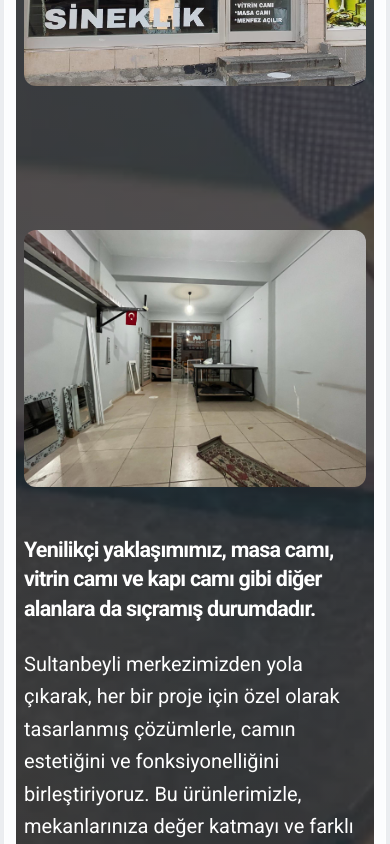
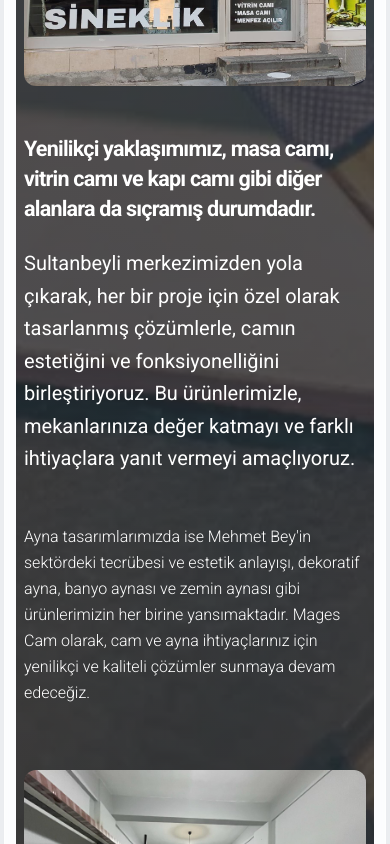
Before and after one commit to akifkemalaksu/magescam-project, a Vue app: page /hakkimizda in a window 390 px wide. Shown: the part 1320-2164 px from the top of the page. Built offline with nearby package versions, Linux system fonts and the light colour scheme; no server answers; what @fawmi/vue-google-maps would draw is missing.

Commit message:
hakkimizda mobil: text-image-text-image siralamasi

```diff
--- a/src/views/AboutUs/AboutUsView.vue
+++ b/src/views/AboutUs/AboutUsView.vue
@@ -64,9 +64,9 @@ onUnmounted(() => {
               />
             </div>
 
-            <div class="w-100 my-5"></div>
+            <div class="w-100 my-5 d-none d-md-block"></div>
 
-            <div class="col-sm-12 col-md-6 mt-5 text-center">
+            <div class="col-sm-12 col-md-6 mt-5 text-center order-4 order-md-1">
               <img
               class="border-radius-xl"
               :src="insideDukkan"
@@ -75,7 +75,7 @@ onUnmounted(() => {
               alt="Mages cam içeriden görünüm"
               />
             </div>
-            <div class="col-sm-12 col-md-6 mt-5">
+            <div class="col-sm-12 col-md-6 mt-5 order-3 order-md-2">
               <h4 class="text-white">Yenilikçi yaklaşımımız, masa camı, vitrin camı ve kapı camı gibi diğer alanlara da sıçramış durumdadır.</h4>
               <p class="text-white mt-4 lead">Sultanbeyli merkezimizden yola çıkarak, her bir proje için özel olarak tasarlanmış çözümlerle, camın estetiğini ve fonksiyonelliğini birleştiriyoruz. Bu ürünlerimizle, mekanlarınıza değer katmayı ve farklı ihtiyaçlara yanıt vermeyi amaçlıyoruz.</p>
               <hr class="my-4 text-white opacity-2">
```
